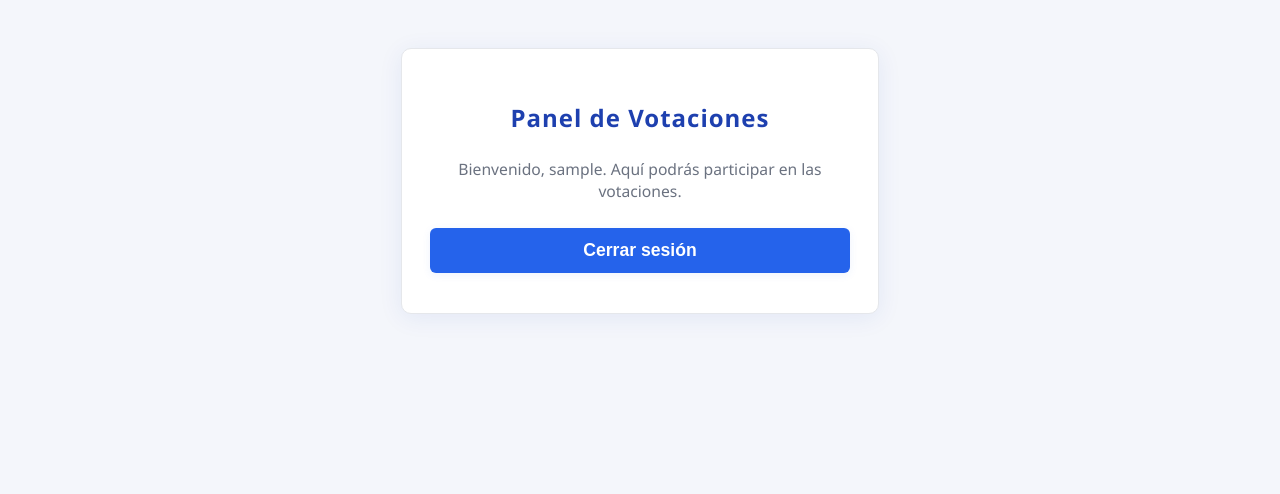
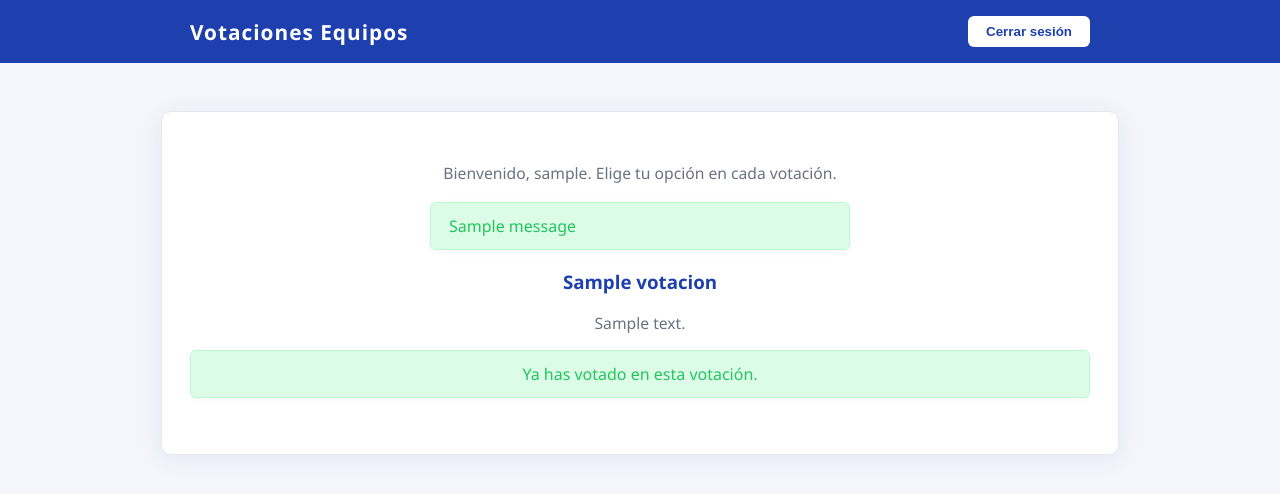
Before and after one commit to CristianGarcia21/votosBases2, a Django app: page /votaciones/panel/ in a window 1280 px wide. Shown: the top 494 px of the page. Run offline with Django 5.2, Linux system fonts and the light colour scheme; a user stored in the database is signed in; tables that the repository leaves empty hold one stand-in row (values such as "Sample post"); one stand-in notice (Sample message) is shown.

Commit message:
panel de votaciones

```diff
--- a/mi_proyecto/urls.py
+++ b/mi_proyecto/urls.py
@@ -27,3 +27,9 @@ urlpatterns = [
 ]
 
 handler404 = 'votaciones.views.custom_404'
+
+from django.conf import settings
+from django.conf.urls.static import static
+
+if settings.DEBUG:
+    urlpatterns += static(settings.MEDIA_URL, document_root=settings.MEDIA_ROOT)
--- a/votaciones/templates/panel_votaciones.html
+++ b/votaciones/templates/panel_votaciones.html
@@ -1,11 +1,55 @@
 {% load static %}
 <link rel="stylesheet" href="{% static 'votaciones/estilos.css' %}">
-<div class="form-registro">
-    <h2>Panel de Votaciones</h2>
-    <p>Bienvenido, {{ user.username }}. Aquí podrás participar en las votaciones.</p>
-    <!-- Aquí irán las opciones de votación en el futuro -->
-    <form method="post" action="{% url 'logout' %}">
-        {% csrf_token %}
-        <button type="submit">Cerrar sesión</button>
-    </form>
+
+<!-- Navbar superior -->
+<div style="width:100%; background:var(--color-primary-dark); color:#fff; padding:16px 0; margin-bottom:32px;">
+    <div style="max-width:900px; margin:0 auto; display:flex; justify-content:space-between; align-items:center;">
+        <span style="font-size:1.3em; font-weight:600; letter-spacing:1px;">Votaciones Equipos</span>
+        <form method="post" action="{% url 'logout' %}" style="margin:0;">
+            {% csrf_token %}
+            <button type="submit" style="background:#fff; color:var(--color-primary-dark); font-weight:600; border-radius:6px; border:none; padding:8px 18px;">Cerrar sesión</button>
+        </form>
+    </div>
 </div>
+
+<div class="form-registro" style="max-width:900px;">
+    <p>Bienvenido, {{ user.username }}. Elige tu opción en cada votación.</p>
+    {% if messages %}
+        <div class="messages">
+            {% for message in messages %}
+                <div class="message {{ message.tags }}">{{ message }}</div>
+            {% endfor %}
+        </div>
+    {% endif %}
+
+    <script>
+    // Imprime en consola la cantidad de votaciones y sus nombres
+    console.log("Votaciones recibidas: {{ votaciones|length }}");
+    {% for v in votaciones %}
+        console.log("Votación: {{ v.id }} - {{ v.nombre }}");
+    {% endfor %}
+    </script>
+
+    {% for votacion in votaciones %}
+        <div style="margin-bottom:32px;">
+            <h3 style="text-align:center; color:var(--color-primary-dark);">{{ votacion.nombre }}</h3>
+            <p style="text-align:center;">{{ votacion.descripcion }}</p>
+            {% if votacion.id in votos_realizados %}
+                <div class="message success" style="text-align:center;">Ya has votado en esta votación.</div>
+            {% else %}
+                <div style="display:flex; justify-content:center; gap:28px; margin-bottom:10px;">
+                    {% for opcion in votacion.opcionvoto_set.all %}
+                        <form method="post" action="{% url 'votar' opcion.id %}" style="display:inline;">
+                            {% csrf_token %}
+                            <div style="background:#f8fafc; border:1px solid var(--color-border); border-radius:8px; width:140px; padding:12px; text-align:center;">
+                                <img src="{{ opcion.imagen.url }}" alt="{{ opcion.nombre }}" style="width:100px; height:100px; object-fit:cover; border-radius:8px; border:1px solid #e5e7eb;">
+                                <div style="margin-top:8px; font-weight:500;">{{ opcion.nombre }}</div>
+                                <button type="submit" style="width:100%; margin-top:10px;">Votar</button>
+                            </div>
+                        </form>
+                    {% endfor %}
+                </div>
+            {% endif %}
+        </div>
+    {% endfor %}
+</div>
--- a/votaciones/urls.py
+++ b/votaciones/urls.py
@@ -5,4 +5,5 @@ from . import views
 urlpatterns = [
     path('registro/', views.registro, name='registro'),
     path('panel/', views.panel_votaciones, name='panel_votaciones'),
+    path('votar/<int:opcion_id>/', views.votar, name='votar'),
 ]
--- a/votaciones/views.py
+++ b/votaciones/views.py
@@ -1,8 +1,12 @@
 # votaciones/views.py
 from django.contrib.auth.decorators import login_required
-from django.shortcuts import render, redirect
+from django.shortcuts import render, redirect, get_object_or_404
+from django.contrib.auth.models import User
+from django.utils import timezone
+from django.contrib import messages
+from .forms import RegistroForm
+from .models import OpcionVoto, Voto, AuditoriaVoto, Votacion
 
-from .forms import RegistroForm
 
 def registro(request):
     if request.method == 'POST':
@@ -16,7 +20,46 @@ def registro(request):
 
 @login_required
 def panel_votaciones(request):
-    return render(request, 'panel_votaciones.html')
+    votaciones = Votacion.objects.all().order_by('id')[:2]  # Solo las 2 primeras
+    votos_usuario = Voto.objects.filter(usuario=request.user)
+    votos_realizados = {voto.opcion.votacion_id for voto in votos_usuario}
+    return render(request, 'panel_votaciones.html', {
+        'votaciones': votaciones,
+        'votos_realizados': votos_realizados
+    })
 
 def custom_404(request, exception):
     return redirect('login')
+
+@login_required
+def votar(request, opcion_id):
+    opcion = get_object_or_404(OpcionVoto, id=opcion_id)
+    votacion = opcion.votacion
+    usuario = request.user
+
+    # Verifica si ya votó en esta votación
+    ya_voto = Voto.objects.filter(usuario=usuario, opcion__votacion=votacion).exists()
+    if ya_voto:
+        # Registrar intento en auditoría
+        AuditoriaVoto.objects.create(
+            voto=None,
+            accion='intento_duplicado',
+            datos_antes=None,
+            datos_despues=None
+        )
+        # Opcional: bloquear usuario
+        usuario.is_active = False
+        usuario.save()
+        messages.error(request, "Solo puedes votar una vez. Usuario bloqueado.")
+        return redirect('panel_votaciones')
+
+    # Si no ha votado, guarda el voto
+    voto = Voto.objects.create(usuario=usuario, opcion=opcion)
+    AuditoriaVoto.objects.create(
+        voto=voto,
+        accion='creado',
+        datos_antes=None,
+        datos_despues=None
+    )
+    messages.success(request, "¡Voto registrado!")
+    return redirect('panel_votaciones')
```
Also changed, not shown: mi_proyecto/settings.py (+7 -1 lines), opciones/barcelona.png (added), opciones/barcelona_SKAy8We.png (added).
